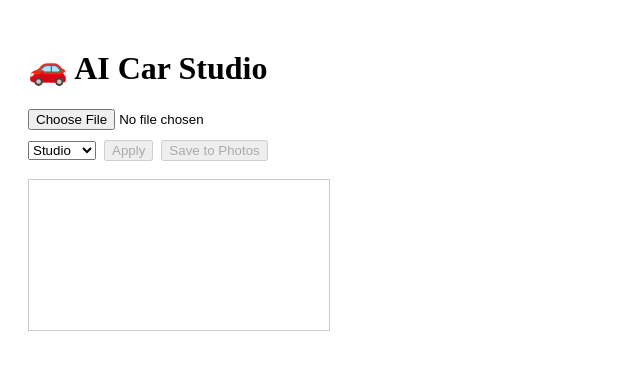
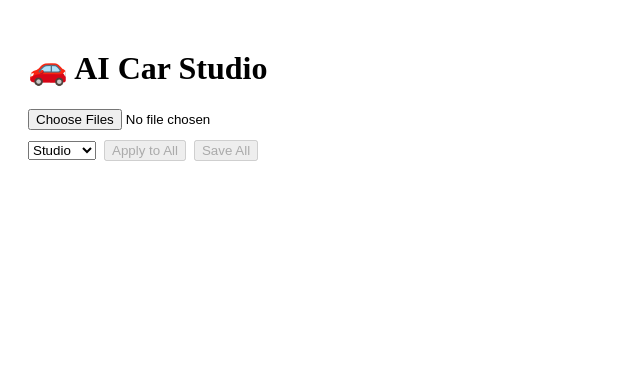
Before and after one commit to Shishir7777/car-studio, a React (Vite) app: page / in a window 1280 px wide. Shown: the top 370 px of the page, without its empty margins (0-640 px from the left). Built offline with nearby package versions, Linux system fonts and the light colour scheme.

Commit message:
add multi-image support

```diff
--- a/src/App.jsx
+++ b/src/App.jsx
@@ -1,16 +1,18 @@
 import React, { useRef, useState } from "react";
 
 export default function App() {
-  const canvasRef = useRef(null);
-
   const [bg, setBg] = useState("studio");
   const [bgColor, setBgColor] = useState("#eaeaea");
-  const [carImage, setCarImage] = useState(null);
+  const [carImages, setCarImages] = useState([]);
   const [loading, setLoading] = useState(false);
+  const canvasRefs = useRef([]);
 
-  async function handleImageUpload(file) {
+  async function handleImageUpload(files) {
     setLoading(true);
+    const fileArray = Array.from(files);
 
+    const processedImages = await Promise.all(
+      fileArray.map(async (file) => {
         const formData = new FormData();
         formData.append("image", file);
 
@@ -20,52 +22,58 @@ export default function App() {
         });
 
         const blob = await response.blob();
+        return new Promise((resolve) => {
           const img = new Image();
           img.src = URL.createObjectURL(blob);
+          img.onload = () => resolve(img);
+        });
+      })
+    );
 
-    img.onload = () => {
-      setCarImage(img);
-      draw(img);
+    setCarImages(processedImages);
     setLoading(false);
-    };
   }
 
-  function draw(img = carImage) {
-    if (!img) return;
+  function getBgColor() {
+    if (bg === "studio") return "#f2f2f2";
+    if (bg === "dark") return "#111";
+    if (bg === "sky") return "#bcdcff";
+    if (bg === "custom") return bgColor;
+  }
 
-    const canvas = canvasRef.current;
+  function drawAll() {
+    carImages.forEach((img, i) => {
+      const canvas = canvasRefs.current[i];
+      if (!canvas) return;
       const ctx = canvas.getContext("2d");
-
       canvas.width = img.width;
       canvas.height = img.height;
-
-    if (bg === "studio") ctx.fillStyle = "#f2f2f2";
-    if (bg === "dark") ctx.fillStyle = "#111";
-    if (bg === "sky") ctx.fillStyle = "#bcdcff";
-    if (bg === "custom") ctx.fillStyle = bgColor;
-
+      ctx.fillStyle = getBgColor();
       ctx.fillRect(0, 0, canvas.width, canvas.height);
       ctx.drawImage(img, 0, 0);
+    });
   }
 
-  async function saveToPhotos() {
-    const canvas = canvasRef.current;
+  async function saveAll() {
+    for (let i = 0; i < carImages.length; i++) {
+      const canvas = canvasRefs.current[i];
+      await new Promise((resolve) => {
         canvas.toBlob(async (blob) => {
-      const file = new File([blob], "car-studio.png", { type: "image/png" });
+          const file = new File([blob], `car-studio-${i + 1}.png`, { type: "image/png" });
           if (navigator.share && navigator.canShare({ files: [file] })) {
-        await navigator.share({
-          files: [file],
-          title: "Car Studio",
-        });
+            await navigator.share({ files: [file], title: `Car ${i + 1}` });
           } else {
             const url = URL.createObjectURL(blob);
             const a = document.createElement("a");
             a.href = url;
-        a.download = "car-studio.png";
+            a.download = `car-studio-${i + 1}.png`;
             a.click();
             URL.revokeObjectURL(url);
           }
+          resolve();
         }, "image/png");
+      });
+    }
   }
 
   return (
@@ -75,7 +83,8 @@ export default function App() {
       <input
         type="file"
         accept="image/*"
-        onChange={(e) => handleImageUpload(e.target.files[0])}
+        multiple
+        onChange={(e) => handleImageUpload(e.target.files)}
       />
 
       <div style={{ marginTop: 10 }}>
@@ -95,20 +104,26 @@ export default function App() {
           />
         )}
 
-        <button onClick={() => draw()} disabled={!carImage} style={{ marginLeft: 8 }}>
-          Apply
+        <button onClick={drawAll} disabled={carImages.length === 0} style={{ marginLeft: 8 }}>
+          Apply to All
         </button>
 
-        <button onClick={saveToPhotos} disabled={!carImage} style={{ marginLeft: 8 }}>
-          Save to Photos
+        <button onClick={saveAll} disabled={carImages.length === 0} style={{ marginLeft: 8 }}>
+          Save All
         </button>
       </div>
 
-      {loading && <p>Processing image...</p>}
+      {loading && <p>Processing {`images`}...</p>}
 
-      <br />
-
-      <canvas ref={canvasRef} style={{ maxWidth: "100%", border: "1px solid #ccc" }} />
+      <div style={{ display: "flex", flexWrap: "wrap", gap: 12, marginTop: 16 }}>
+        {carImages.map((_, i) => (
+          <canvas
+            key={i}
+            ref={(el) => (canvasRefs.current[i] = el)}
+            style={{ maxWidth: "300px", border: "1px solid #ccc" }}
+          />
+        ))}
+      </div>
     </div>
   );
 }
```
Lines whose indentation alone changed are shown as unchanged.
